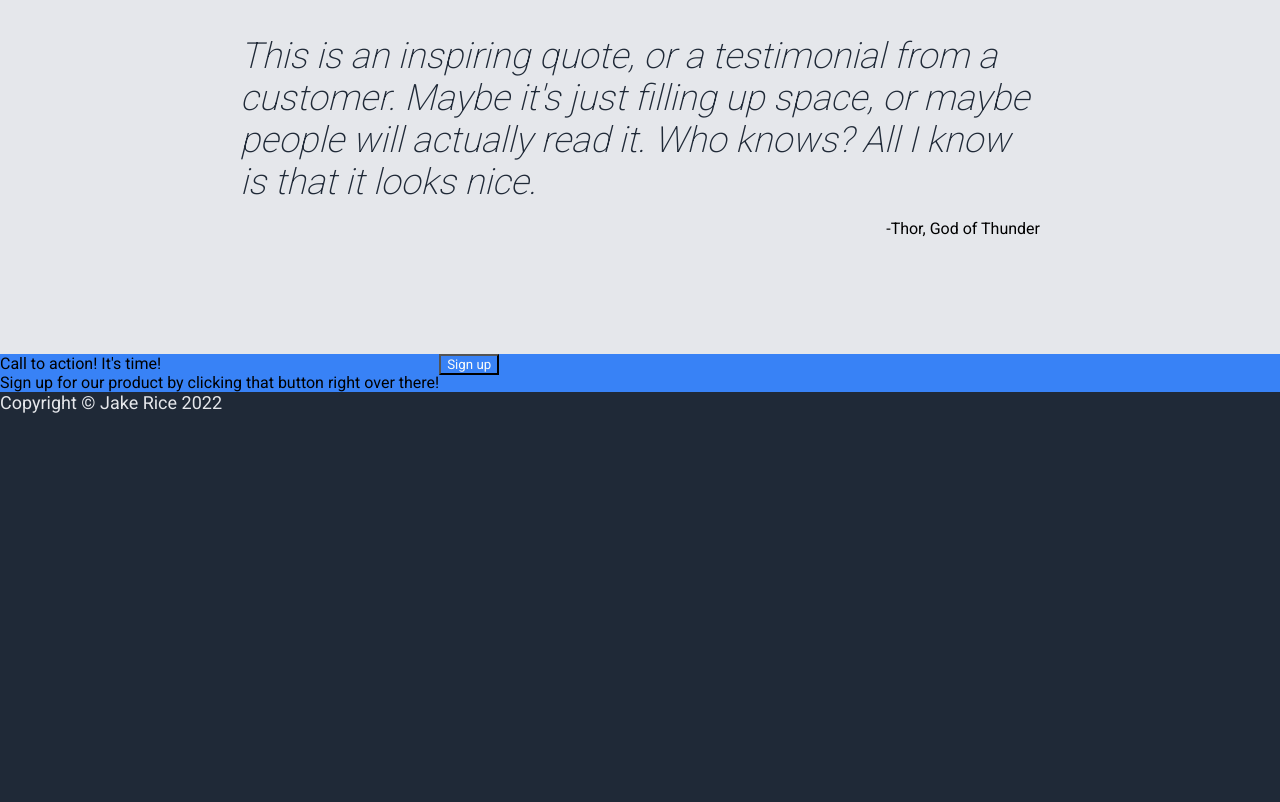
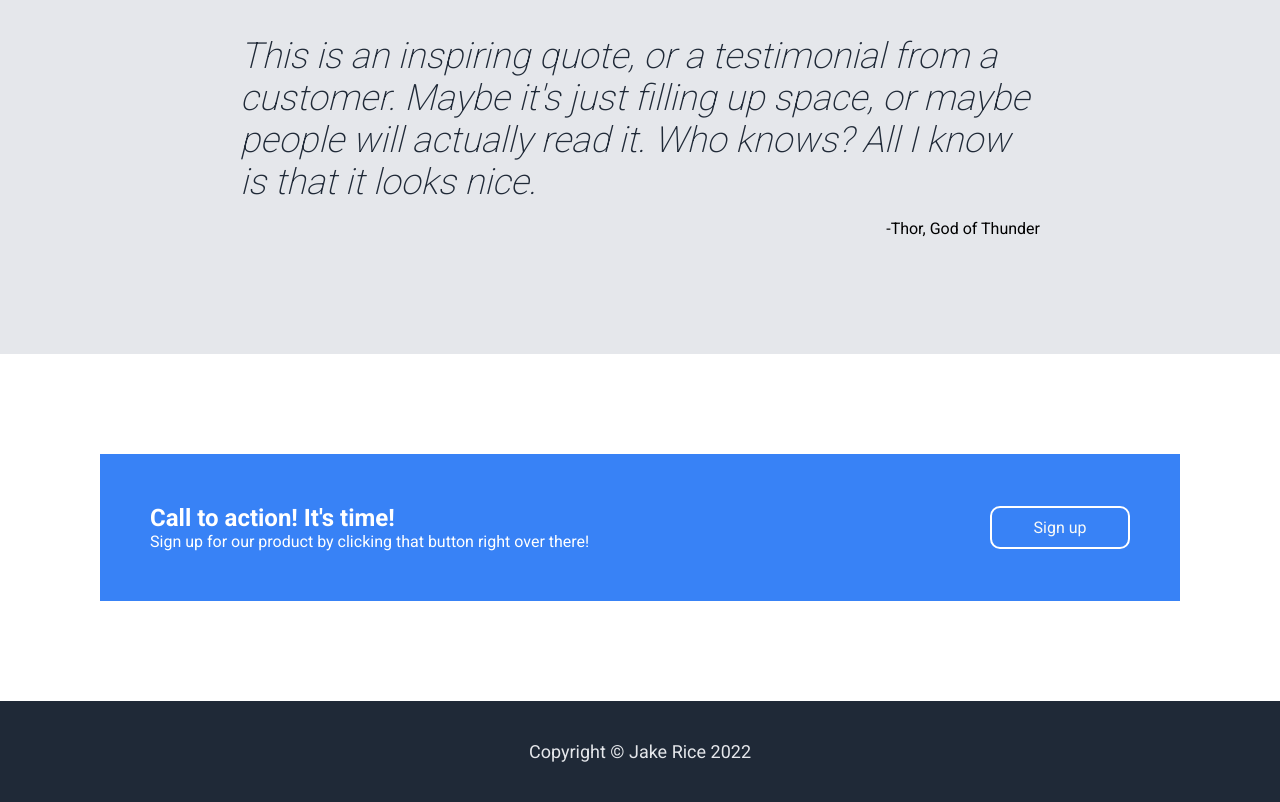
Before and after one commit to Jake-Rice/landing-page, a plain HTML site: page index.html in a window 1280 px wide. Shown: the part 1022-1824 px from the top of the page. Before the commit the page ends 1435 px from the top, so only its background shows below. Drawn offline with Linux system fonts and the light colour scheme.

Commit message:
Style CTA and Footer elements

```diff
--- a/index.html
+++ b/index.html
@@ -58,6 +58,7 @@
         <p class="quote-author">-Thor, God of Thunder</p>
       </div>
     </div>
+    <div class="cta-container">
       <div class="cta">
         <div class="cta-left">
           <div class="cta-header">Call to action! It's time!</div>
@@ -67,6 +68,7 @@
           <button>Sign up</button>
         </div>
       </div>
+    </div>
     <div class="footer">
       Copyright © Jake Rice 2022
     </div>
--- a/style.css
+++ b/style.css
@@ -24,6 +24,7 @@ a {
 .information-container,
 .information-content-section,
 .quote-container,
+.cta-container,
 .cta {
   display: flex;
 }
@@ -51,7 +52,8 @@ button {
 .header,
 .hero,
 .information,
-.quote {
+.quote,
+.cta {
   flex: 1;
   max-width: 1080px;
   margin: auto;
@@ -168,7 +170,51 @@ button {
   text-align: right;
 }
 
+.cta-container {
+  background-color: white;
+  padding: 100px;
+}
+
+.cta {
+  color: white;
+  flex-wrap: wrap;
+  gap: 20px;
+  justify-content: center;
+  padding: 50px;
+}
+
+.cta-header {
+  font-size: 24px;
+  font-weight: bold;
+}
+
+.cta-right {
+  margin: auto;
+}
+
+.cta-left {
+  flex: 1;
+  min-width: 150px;
+}
+
 .cta,
 button {
   background-color: #3882F6;
 }
+
+button {
+  min-width: 140px;
+  padding: 10px 40px;
+  border-radius: 10px;
+  font-size: 16px;
+  border: none;
+}
+
+.cta button {
+  border: 2px solid white;
+}
+
+.footer {
+  padding: 40px;
+  text-align: center;
+}
```
Lines whose indentation alone changed are shown as unchanged.
